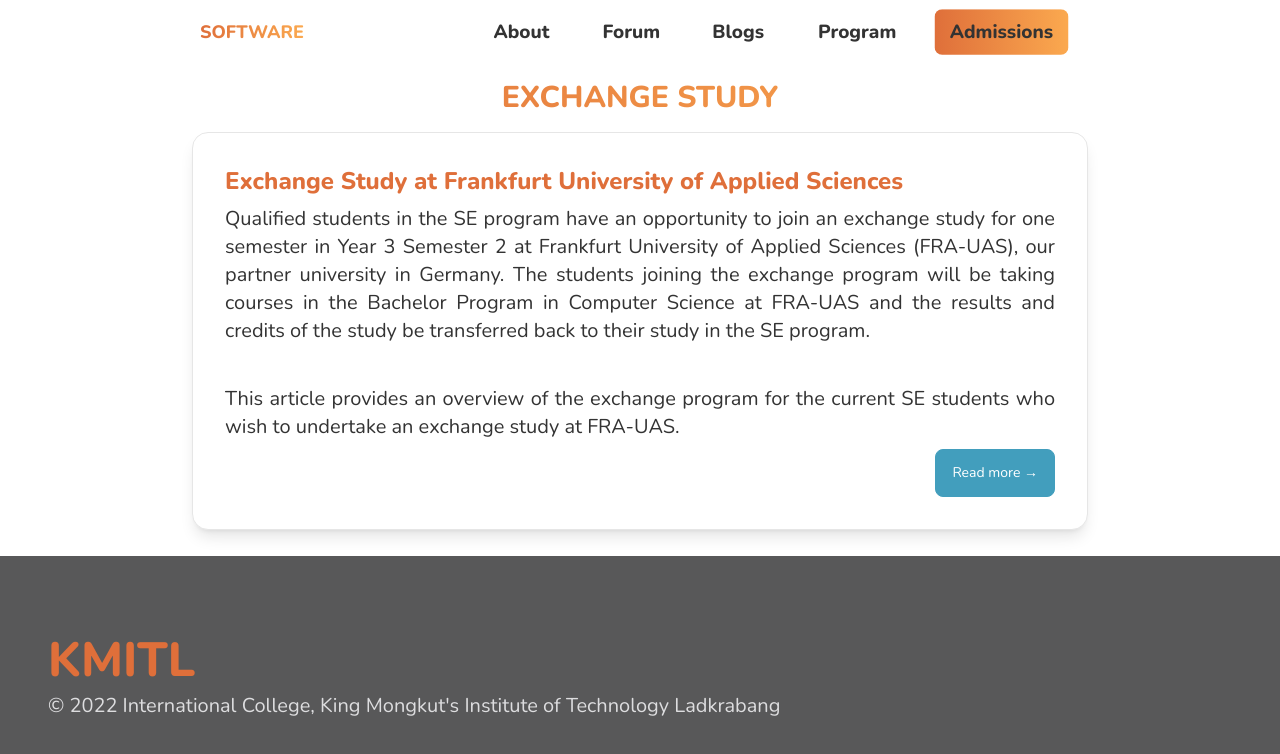
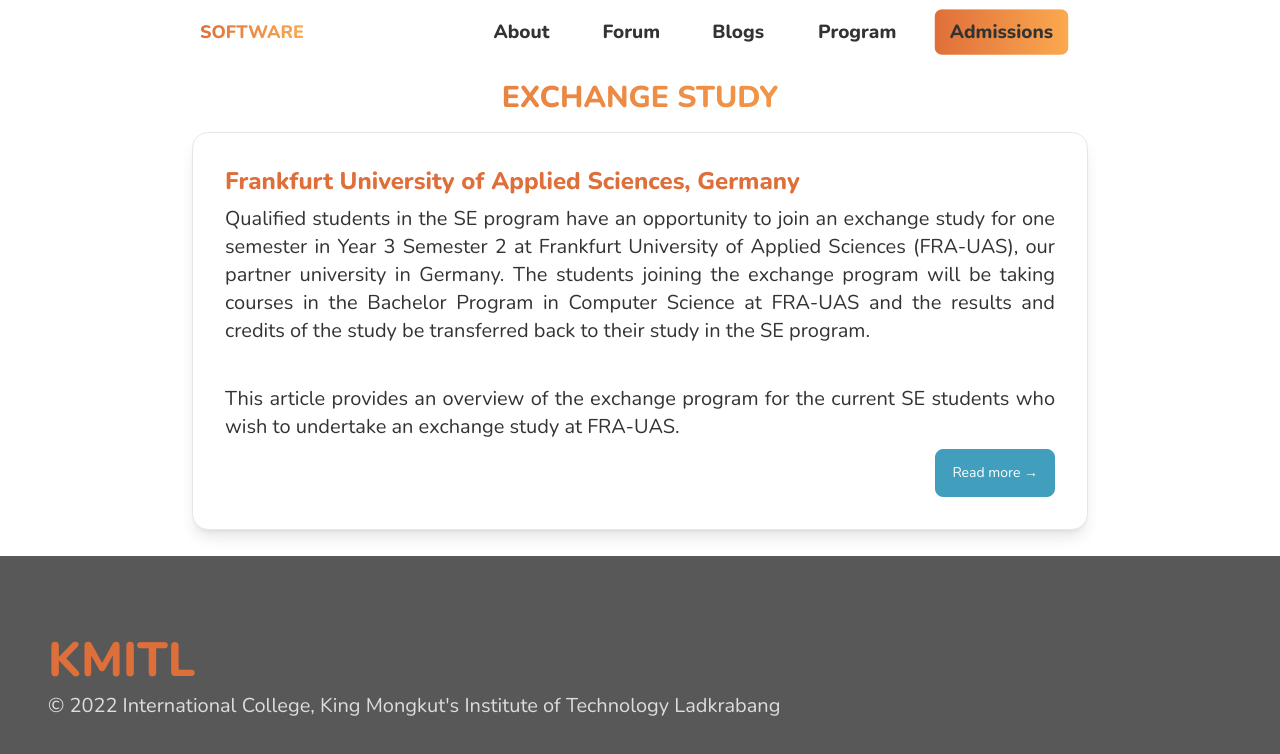
Before and after one commit to neneprm/SE-WEBSITE, a Next.js app: page /program/exchange-study in a window 1280 px wide. Shown: the top 754 px of the page. Built offline with nearby package versions, Linux system fonts and the light colour scheme.

Commit message:
Fix name and path

```diff
--- a/pages/program/exchange-study.tsx
+++ b/pages/program/exchange-study.tsx
@@ -15,14 +15,14 @@ const ExchangeStudyAbroad = () => {
         <div className="card-body">
           <H4
             style="text-primary font-bold"
-            text="Exchange Study at Frankfurt University of Applied Sciences"
+            text="Frankfurt University of Applied Sciences, Germany"
           />
           <P text="Qualified students in the SE program have an opportunity to join an exchange study for one semester in Year 3 Semester 2 at Frankfurt University of Applied Sciences (FRA-UAS), our partner university in Germany. The students joining the exchange program will be taking courses in the Bachelor Program in Computer Science at FRA-UAS and the results and credits of the study be transferred back to their study in the SE program." />
           <br />
           <P text="This article provides an overview of the exchange program for the current SE students who wish to undertake an exchange study at FRA-UAS." />
           <div className="card-actions justify-end">
             <button className="btn btn-accent text-base-100">
-              <Link href="/program/exchange-study-abroad/frankfurt">Read more →</Link>
+              <Link href="/program/exchange-study/frankfurt-university-of-applied-sciences">Read more →</Link>
             </button>
           </div>
         </div>
```
